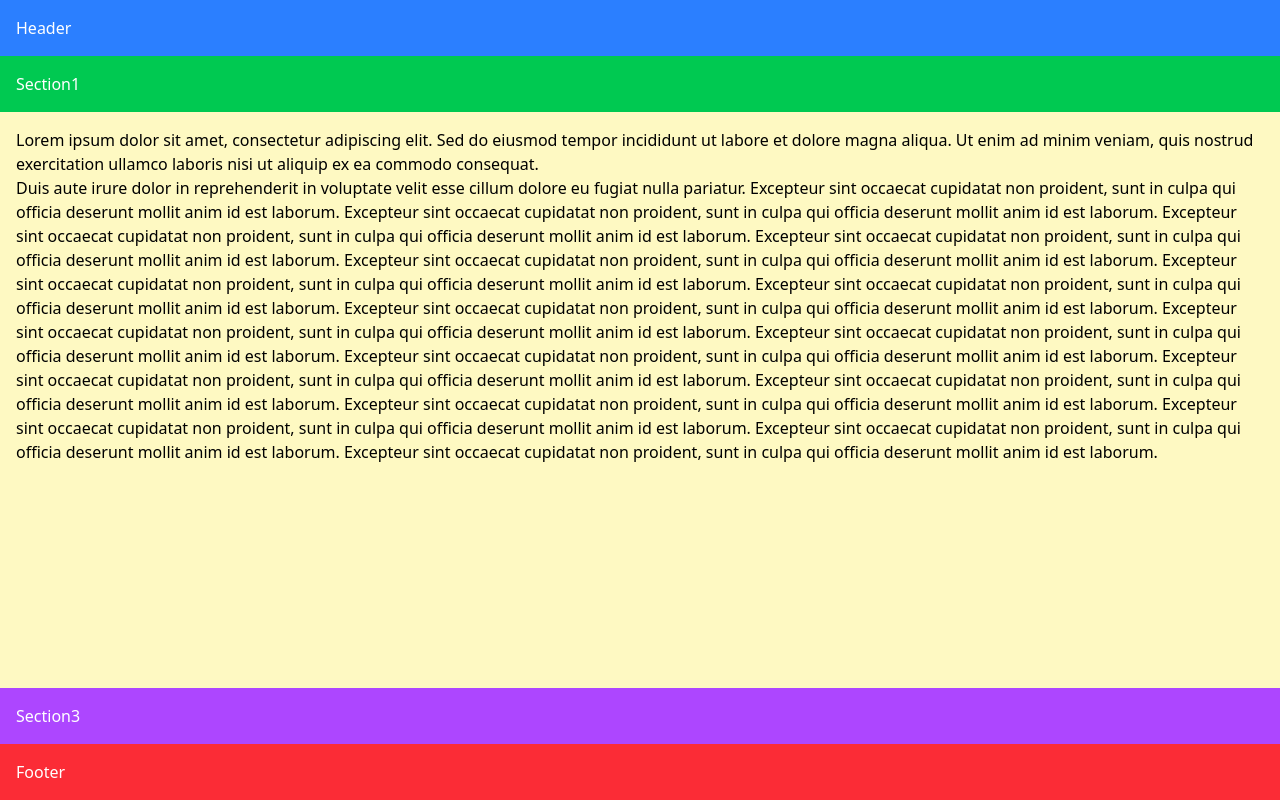
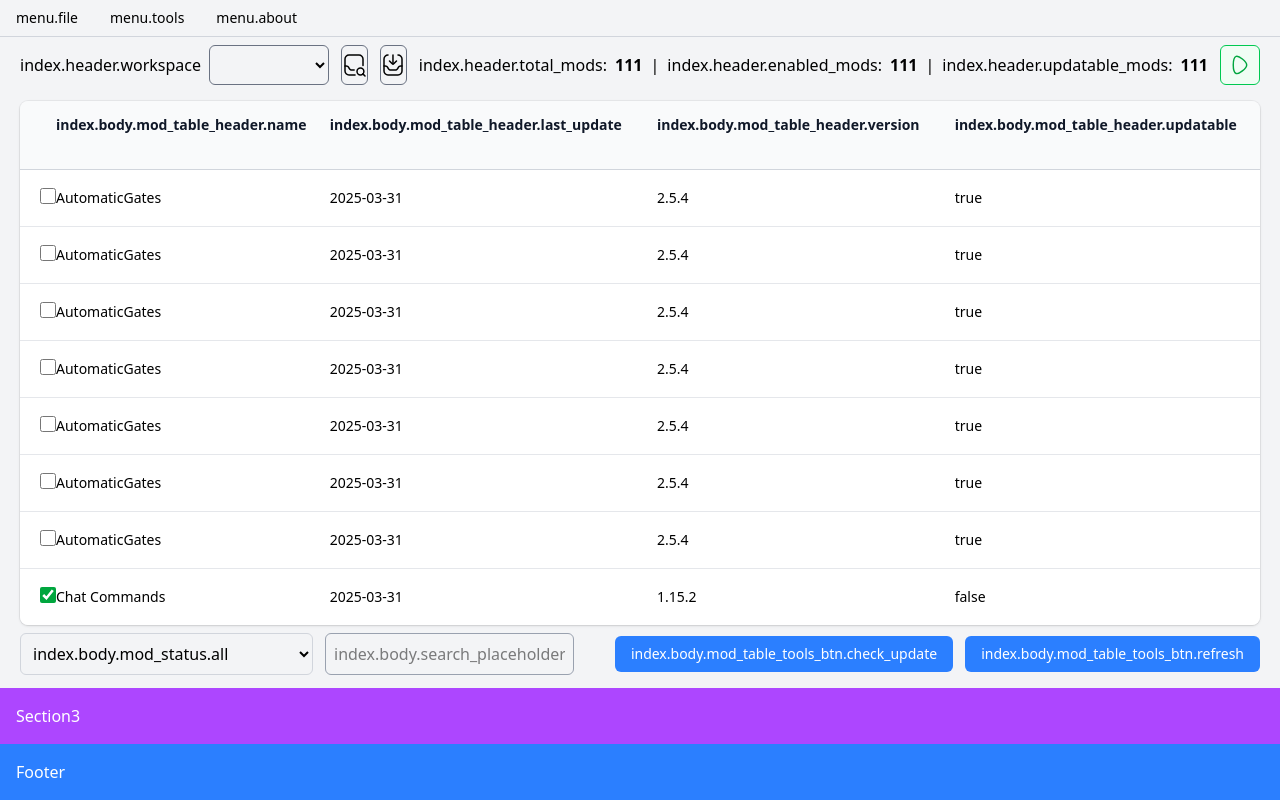
Before and after one commit to 490shigure/stardew-valley-launcher, a Vue app: page / in a window 1280 px wide. Built offline with nearby package versions, Linux system fonts and the light colour scheme.

Commit message:
更新App.vue布局，添加全局菜单和全局底部组件，简化结构并提升可读性。调整Index.vue以支持新的布局，确保主内容区域的样式一致性。

```diff
--- a/src/App.vue
+++ b/src/App.vue
@@ -1,51 +1,14 @@
 <script setup lang="ts">
+import Index from "@/index.vue";
 import GlobalMenu from "@/components/GlobalMenu.vue";
-import Index from "@/index.vue";
+import GlobalFooter from "@/components/GlobalFooter.vue";
 
 </script>
 
 <template>
-
-  <body class="h-screen flex flex-col">
-    <header class="bg-blue-500 text-white p-4">
-      Header
-    </header>
-    <main class="flex-1 flex flex-col overflow-y-auto bg-gray-100">
-      <div class="bg-green-500 text-white p-4">
-        Section1
-      </div>
-      <div class="flex-1 overflow-y-auto bg-yellow-100 p-4">
-        <!-- Content goes here -->
-        <p>Lorem ipsum dolor sit amet, consectetur adipiscing elit. Sed do eiusmod tempor incididunt ut labore et dolore
-          magna aliqua. Ut enim ad minim veniam, quis nostrud exercitation ullamco laboris nisi ut aliquip ex ea commodo
-          consequat.</p>
-        <p>Duis aute irure dolor in reprehenderit in voluptate velit esse cillum dolore eu fugiat nulla pariatur.
-          Excepteur sint occaecat cupidatat non proident, sunt in culpa qui officia deserunt mollit anim id est laborum.
-          Excepteur sint occaecat cupidatat non proident, sunt in culpa qui officia deserunt mollit anim id est laborum.
-          Excepteur sint occaecat cupidatat non proident, sunt in culpa qui officia deserunt mollit anim id est laborum.
-          Excepteur sint occaecat cupidatat non proident, sunt in culpa qui officia deserunt mollit anim id est laborum.
-          Excepteur sint occaecat cupidatat non proident, sunt in culpa qui officia deserunt mollit anim id est laborum.
-          Excepteur sint occaecat cupidatat non proident, sunt in culpa qui officia deserunt mollit anim id est laborum.
-          Excepteur sint occaecat cupidatat non proident, sunt in culpa qui officia deserunt mollit anim id est laborum.
-          Excepteur sint occaecat cupidatat non proident, sunt in culpa qui officia deserunt mollit anim id est laborum.
-          Excepteur sint occaecat cupidatat non proident, sunt in culpa qui officia deserunt mollit anim id est laborum.
-          Excepteur sint occaecat cupidatat non proident, sunt in culpa qui officia deserunt mollit anim id est laborum.
-          Excepteur sint occaecat cupidatat non proident, sunt in culpa qui officia deserunt mollit anim id est laborum.
-          Excepteur sint occaecat cupidatat non proident, sunt in culpa qui officia deserunt mollit anim id est laborum.
-          Excepteur sint occaecat cupidatat non proident, sunt in culpa qui officia deserunt mollit anim id est laborum.
-          Excepteur sint occaecat cupidatat non proident, sunt in culpa qui officia deserunt mollit anim id est laborum.
-          Excepteur sint occaecat cupidatat non proident, sunt in culpa qui officia deserunt mollit anim id est laborum.
-          Excepteur sint occaecat cupidatat non proident, sunt in culpa qui officia deserunt mollit anim id est laborum.
-          Excepteur sint occaecat cupidatat non proident, sunt in culpa qui officia deserunt mollit anim id est laborum.
-        </p>
-        <!-- Add more content to test scrolling -->
-      </div>
-      <div class="bg-purple-500 text-white p-4">
-        Section3
-      </div>
-    </main>
-    <footer class="bg-red-500 text-white p-4">
-      Footer
-    </footer>
-  </body>
+  <div class="h-screen flex flex-col">
+    <GlobalMenu />
+    <Index class="flex-1" />
+    <GlobalFooter />
+  </div>
 </template>
--- /dev/null
+++ b/src/components/GlobalFooter.vue
@@ -0,0 +1,9 @@
+<script setup lang="ts">
+// 目前 Footer 无需内部逻辑，如需扩展可在此添加
+</script>
+
+<template>
+  <footer class="bg-blue-500 text-white p-4 w-full">
+    Footer
+  </footer>
+</template>
--- a/src/index.vue
+++ b/src/index.vue
@@ -21,8 +21,13 @@ onMounted(async () => {
 </script>
 
 <template>
-    <div class="flex-1 flex flex-col overflow-y-auto">
+    <div class="flex-1 flex flex-col overflow-y-auto bg-gray-100">
         <IndexHeader />
-        <IndexBody />
+        <!-- 主内容区域 -->
+        <IndexBody class="flex-1" />
+        <!-- 额外区域 Section3 -->
+        <div class="bg-purple-500 text-white p-4">
+            Section3
+        </div>
     </div>
 </template>
```
